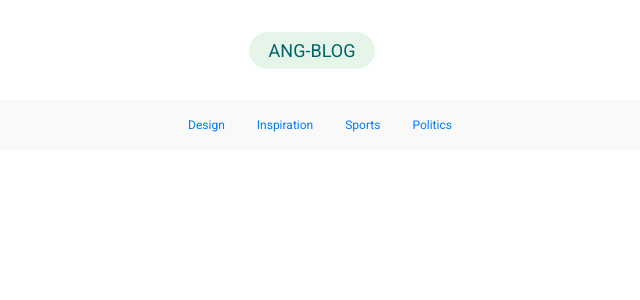
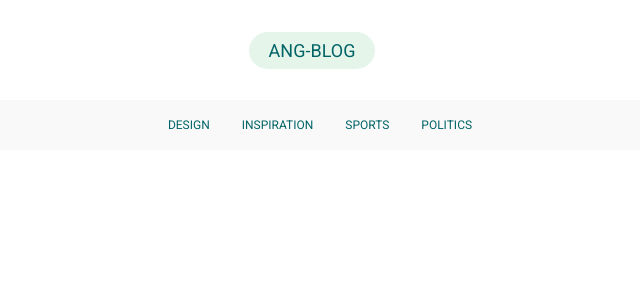
Before and after one commit to maheem20/Blog_App_Angular_Bootstrap_Firestore, an Angular app: page / in a window 1280 px wide. Shown: the top 300 px of the page, without its empty margins (328-968 px from the left). Built offline with nearby package versions, Linux system fonts and the light colour scheme.

Commit message:
style links in navigation bar

```diff
--- a/src/app/layouts/category-navbar/category-navbar.component.css
+++ b/src/app/layouts/category-navbar/category-navbar.component.css
@@ -3,3 +3,8 @@ nav {
     height: 50px;
     background-color: var(--navbar-footer-color);
 }
+
+.nav-link {
+    text-transform: uppercase;
+    color: var(--primary-color);
+}
```
